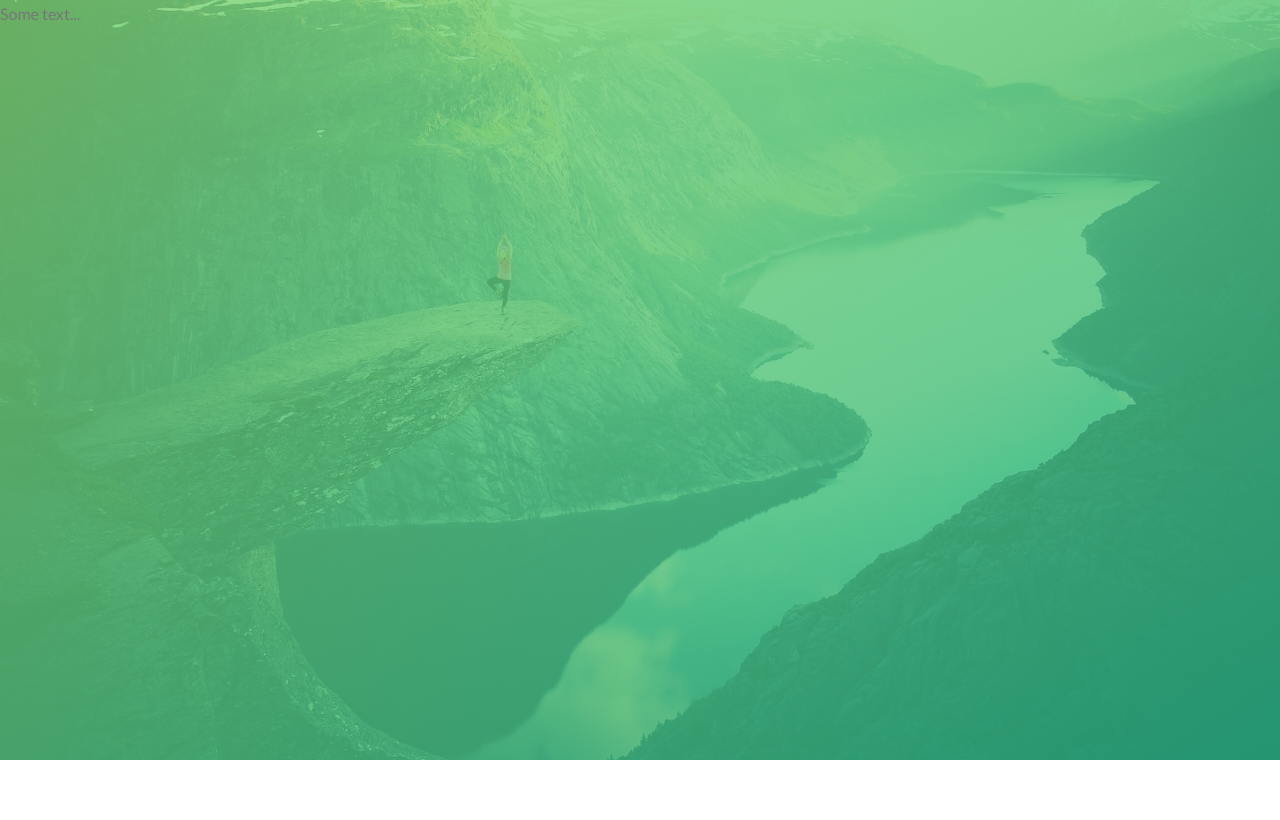
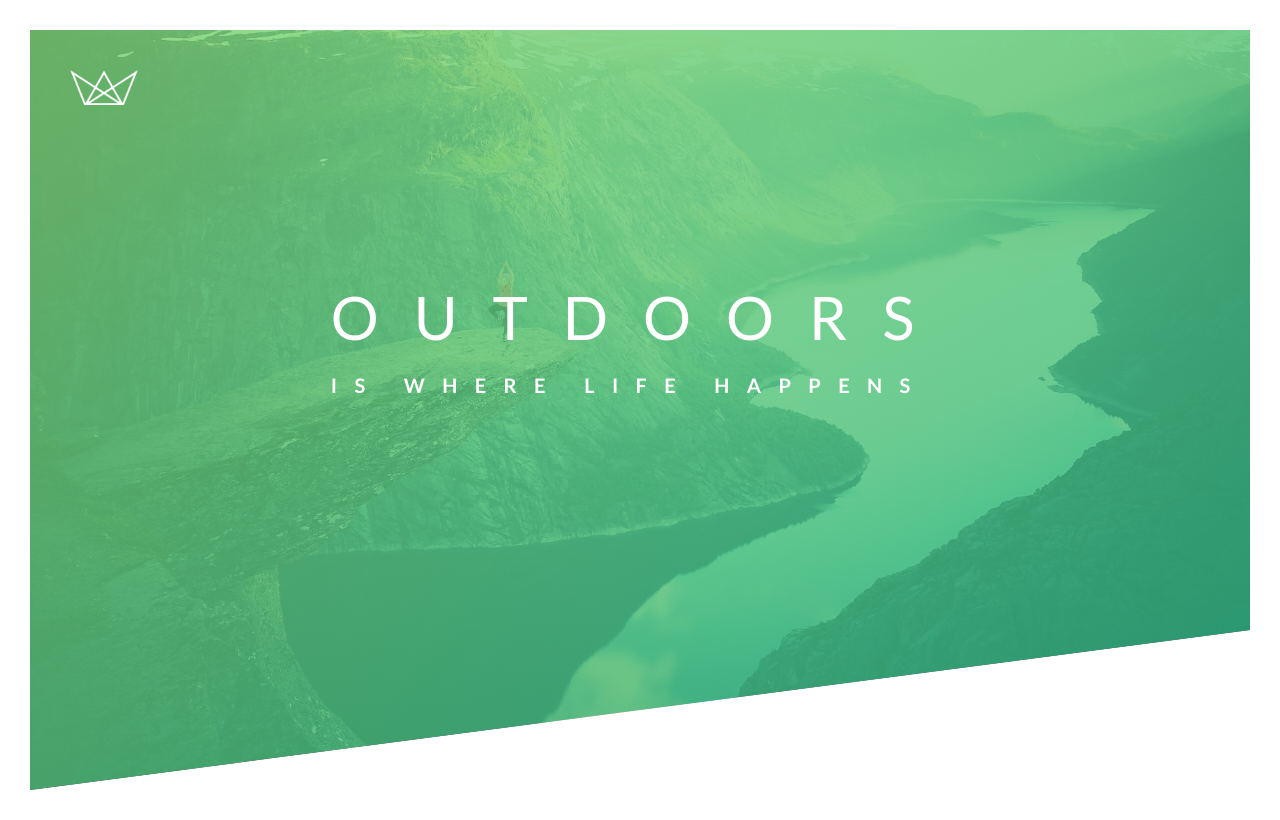
Before and after one commit to monfrair/advanced-css-mastercourse-May18-udemy, a plain HTML site: page Natours/starter/index.html in a window 1280 px wide. Drawn offline with Linux system fonts and the light colour scheme; files that its build step writes are made by us from their sources.

Commit message:
styling the app

```diff
--- a/Natours/starter/css/style.css
+++ b/Natours/starter/css/style.css
@@ -19,6 +19,7 @@ body {
     font-size: 16px;
     line-height: 1.7;
     color: #777;
+    padding: 30px;
 }
 
 .header {
@@ -26,7 +27,48 @@ body {
     background-image: linear-gradient(to right bottom, rgba(126, 213, 111, .8), rgba(40, 180, 131, .8)), url(../img/hero.jpg);
     background-size: cover;
     background-position: top;
+    position: relative;
+
+    clip-path: polygon(0 0, 100% 0, 100% 75vh, 0 100%);
+
+}
+
+.logo-box {
+    position: absolute;
+    top: 40px;
+    left: 40px;
+
+}
+
+.logo {
+    height: 35px;
+}
+
+.text-box {
+    position: absolute;
+    top: 40%;
+    left: 50%;
+    transform: translate(-50%, -50%);
+
+}
+
+.heading-primary {
+    color: #fff;
+    text-transform: uppercase;
+
+}
 
 
+.heading-primary-main {
+    display: block;
+    font-size: 60px;
+    font-weight: 400;
+    letter-spacing: 35px;
+}
 
+.heading-primary-sub {
+    display: block;
+    font-size: 20px;
+    font-weight: 700;
+    letter-spacing: 17.4px;
 }
--- a/Natours/starter/index.html
+++ b/Natours/starter/index.html
@@ -16,7 +16,19 @@
 
 <body>
     <header class="header">
-        Some text...
+        <div class="logo-box">
+
+            <img src="img/logo-white.png" alt="Logo" class="logo">
+        </div>
+        <div class="text-box">
+            <h1 class="heading-primary">
+                <span class="heading-primary-main">Outdoors</span>
+                <span class="heading-primary-sub">is where life happens</span>
+
+            </h1>
+        </div>
+
+
     </header>
 
 </body>
```
